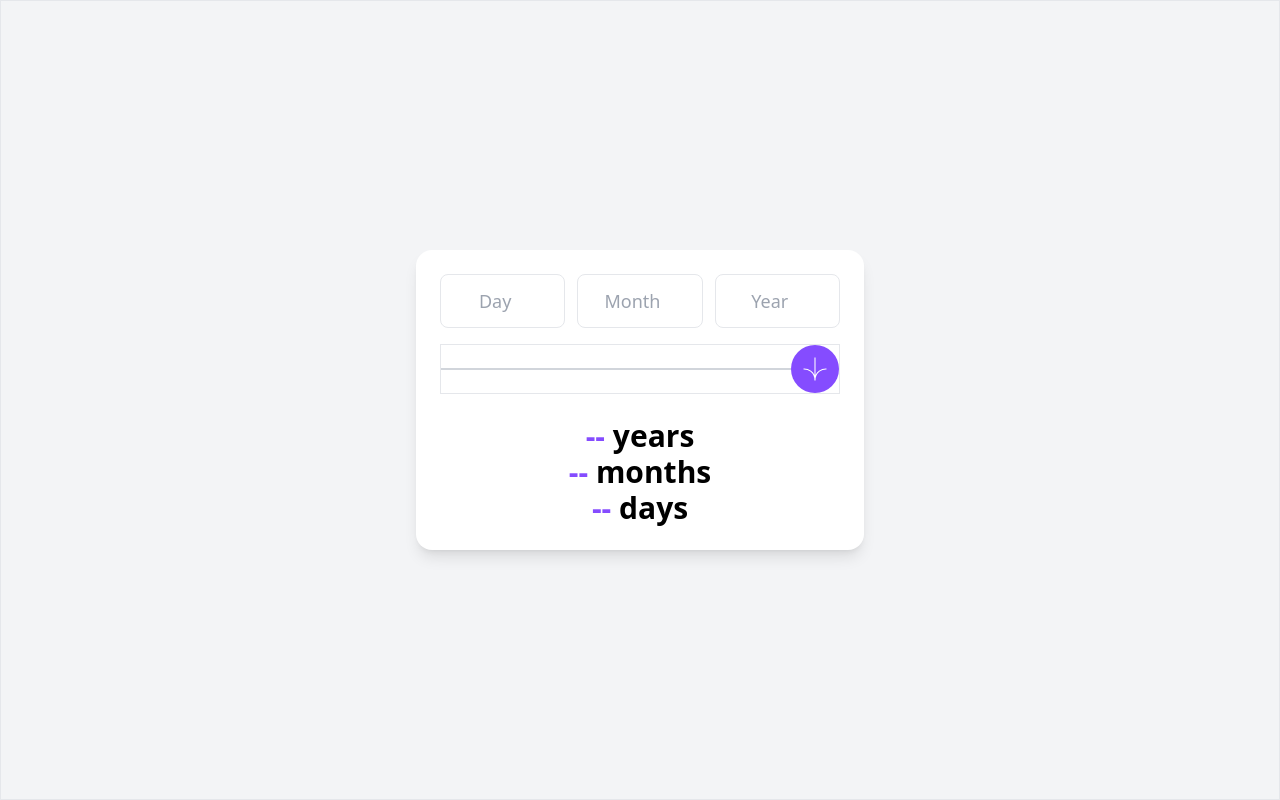
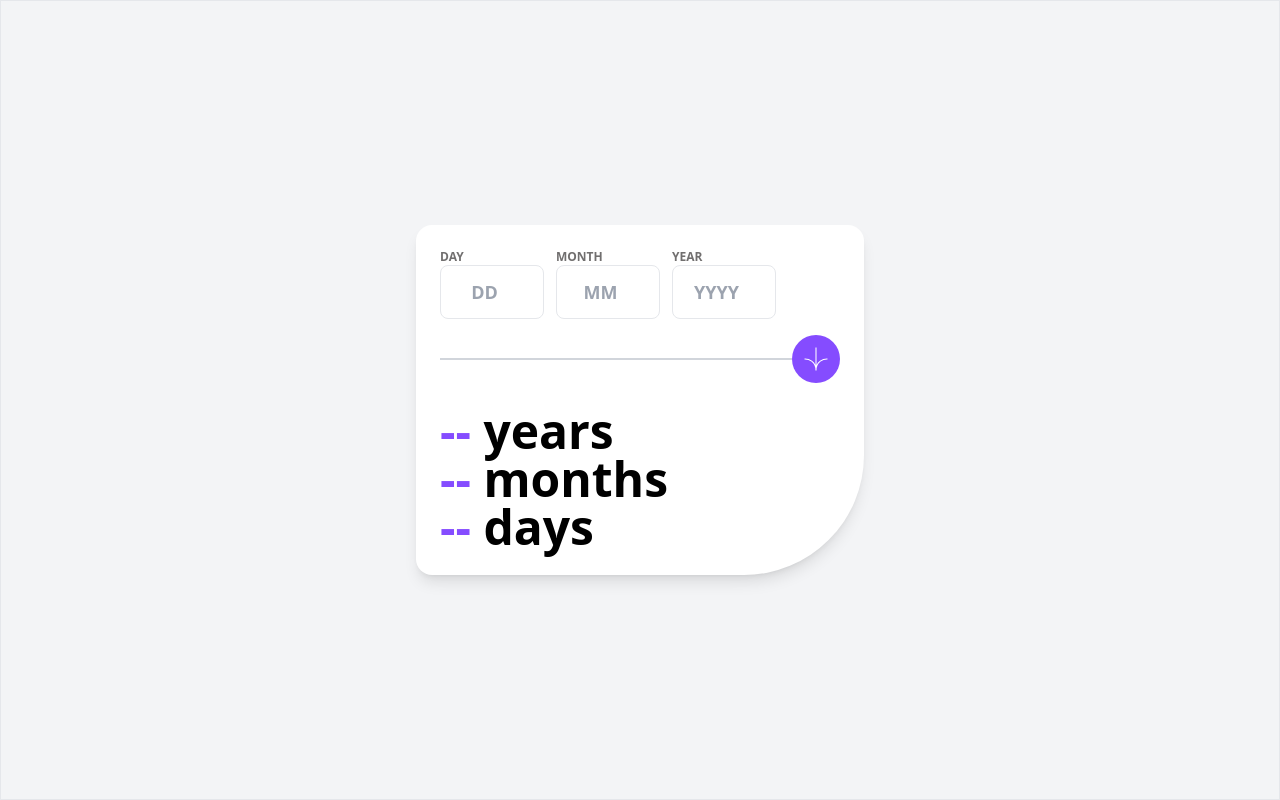
Before and after one commit to VectorGits/Age_Calculator-2.0, a React (Vite) app: page / in a window 1280 px wide. Built offline with nearby package versions, Linux system fonts and the light colour scheme.

Commit message:
Enhance age input UI with labels and improved styling

```diff
--- a/src/App.tsx
+++ b/src/App.tsx
@@ -41,29 +41,38 @@ const App = () => {
   return (
     <>
       <div className='flex justify-center items-center min-h-screen bg-gray-100 p-4 border'>
-        <div className="bg-white p-6 rounded-2xl shadow-lg w-full max-w-md">
-          <div className="flex gap-3 mb-4">
+        <div className="bg-white p-6 rounded-2xl shadow-lg w-full max-w-md" style={{ borderBottomRightRadius: '120px' }}>
+          <div className="flex gap-3 mb-4 mr-16">
+            <div className='flex-1'>
+              <p className='font-semibold text-xs text-smokeyGrey '>DAY</p>
               <input
                 type="number"
-              placeholder='Day'
+                placeholder='DD'
                 value={day}
                 onChange={(e) => setDay(e.target.value)}
-              className="w-1/3 p-3 border rounded-lg text-center text-lg"
+                className="w-full p-3 border rounded-lg text-center text-lg font-semibold"
               />
+            </div>
+            <div className='flex-1'>
+              <p className='font-semibold text-xs text-smokeyGrey '>MONTH</p>
               <input
                 type="number"
-              placeholder='Month'
+                placeholder='MM'
                 value={month}
                 onChange={(e) => setMonth(e.target.value)}
-              className="w-1/3 p-3 border rounded-lg text-center text-lg"
+                className="w-full p-3 border rounded-lg text-center text-lg font-semibold"
               />
+            </div>
+            <div className='flex-1'>
+              <p className='font-semibold text-xs text-smokeyGrey '>YEAR</p>
               <input
                 type="number"
-              placeholder='Year'
+                placeholder='YYYY'
                 value={year}
                 onChange={(e) => setYear(e.target.value)}
-              className="w-1/3 p-3 border rounded-lg text-center text-lg"
+                className="w-full p-3 border rounded-lg text-center text-lg font-semibold"
               />
+            </div>
           </div>
           {/* <button
             onClick={calculateAge}
@@ -71,13 +80,13 @@ const App = () => {
           >
             Calculate Age
           </button> */}
-          <div className="flex border">
+          <div className="flex">
             <hr className="my-auto border-t-2 border-gray-300 w-full" />
             <button onClick={calculateAge} className='bg-purple p-2 rounded-full flex justify-center items-center w-12 h-12 flex-none'>
               <img src="/icon-arrow.svg" alt="Arrow Icon" className="w-6 h-6" />
             </button>
           </div>
-            <div className="mt-6 text-center text-3xl font-bold">
+            <div className="mt-6 text-5xl font-extrabold">
                 <p className="text-purple">{Age.years} <span className="text-black">years</span></p>
                 <p className="text-purple">{Age.months} <span className="text-black">months</span></p>
                 <p className="text-purple">{Age.days} <span className="text-black">days</span></p>
```
Lines whose indentation alone changed are shown as unchanged.
